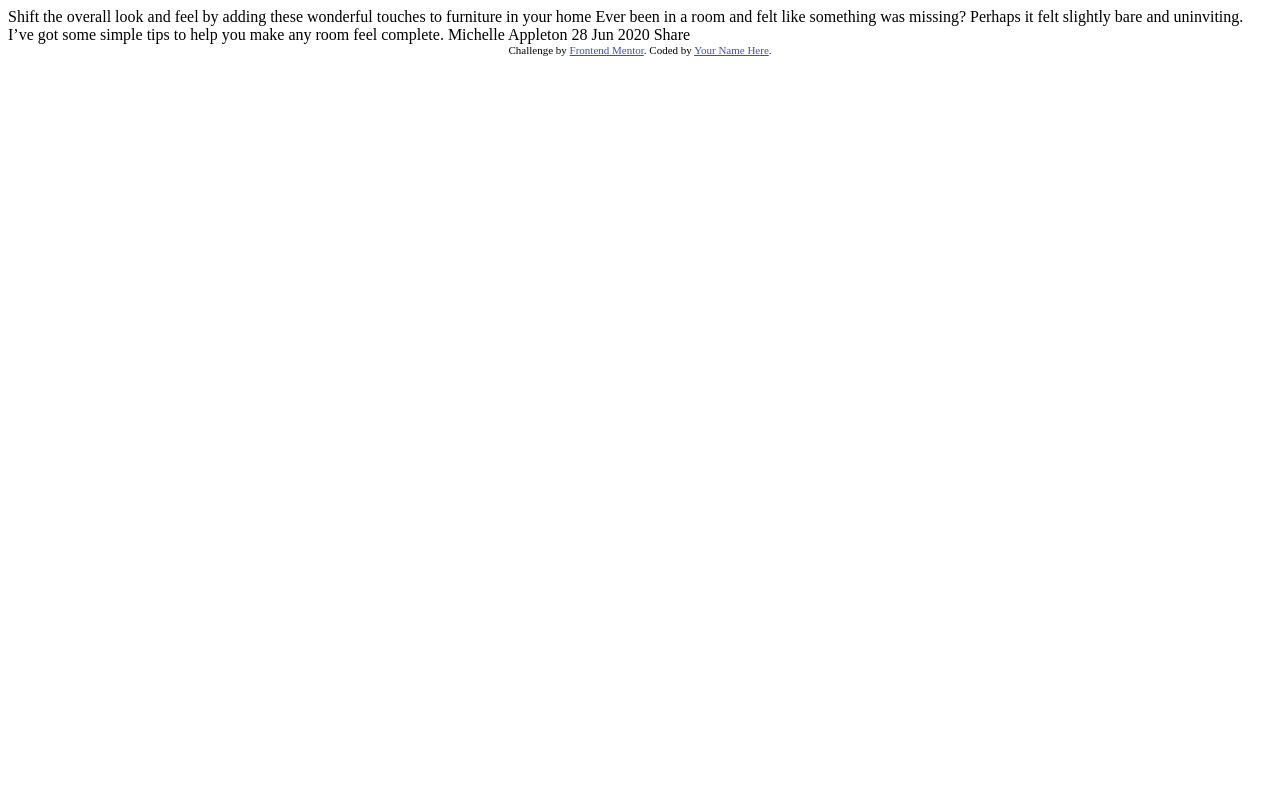
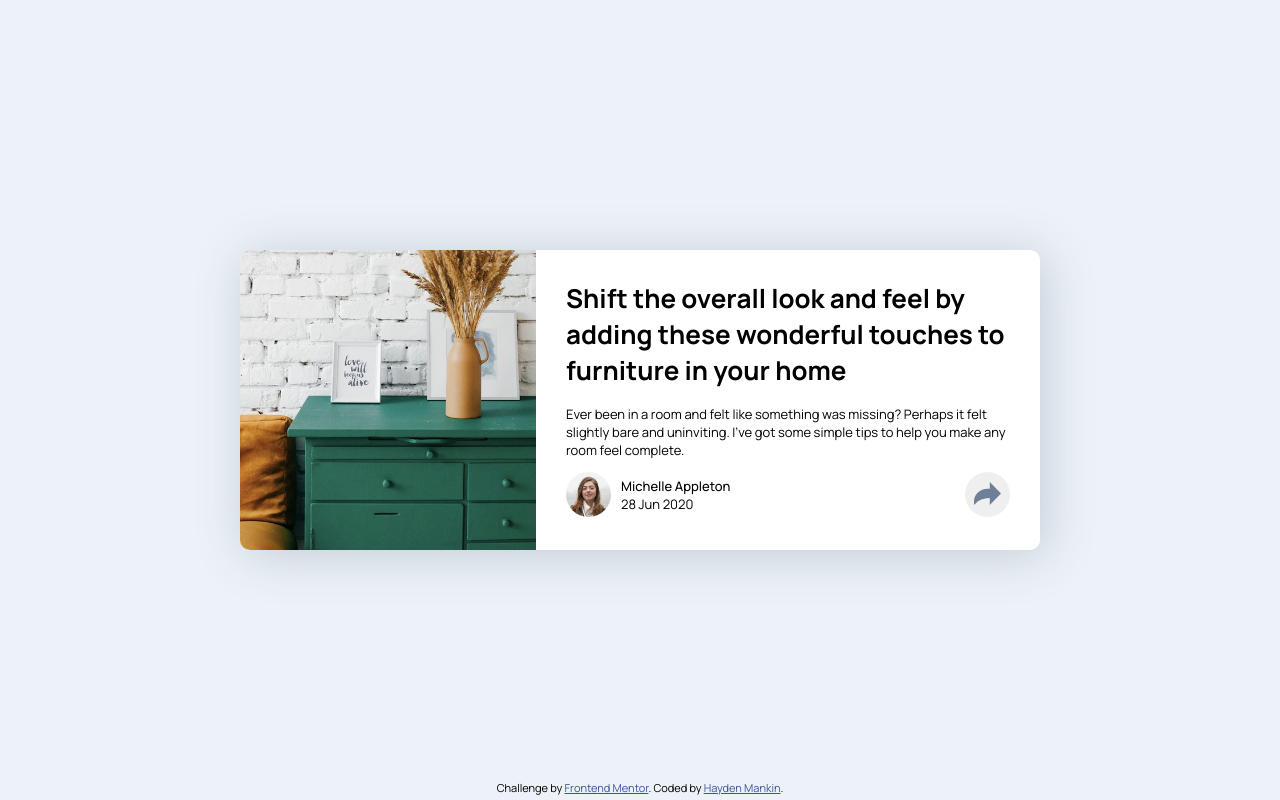
Before and after one commit to DryCreations/article-preview-component, a plain HTML site: page index.html in a window 1280 px wide. Drawn offline with Linux system fonts and the light colour scheme.

Commit message:
basic layout + styling

```diff
--- a/index.html
+++ b/index.html
@@ -6,31 +6,154 @@
 
   <link rel="icon" type="image/png" sizes="32x32" href="./images/favicon-32x32.png">
 
+  <link href="https://fonts.googleapis.com/css2?family=Manrope:wght@400;500;700&display=swap" rel="stylesheet">
+
   <title>Frontend Mentor | Article preview component</title>
 
   <!-- Feel free to remove these styles or customise in your own stylesheet 👍 -->
   <style>
-    .attribution { font-size: 11px; text-align: center; }
+    .attribution { font-size: 11px; text-align: center; position: absolute; bottom: 5px; width: 100%; }
     .attribution a { color: hsl(228, 45%, 44%); }
+
+    body {
+      background-color: hsl(210, 46%, 95%);
+      font-size: 13px;
+      font-family: 'Manrope', sans-serif;
+      margin: 0px;
+    }
+
+    .card {
+      border-radius: 10px;
+      background: #FFF;
+      width: 800px;
+      height: 300px;
+      overflow: hidden;
+
+      display: flex;
+
+      margin: auto;
+
+      margin-top: calc(50vh - 150px);
+
+      box-shadow: 5px 5px 50px hsl(214, 17%, 80%);
+    }
+
+    .featured-image-wrapper {
+      height: 100%;
+      overflow:hidden;
+
+      flex: 4;
+    }
+
+    .featured-image {
+      height: 100%;
+    }
+
+    .card-body {
+      padding: 30px;
+
+      flex: 6;
+    }
+
+    h1 {
+      margin-top: 0px;
+      font-weight: 700;
+    }
+
+    address {
+      font-weight: 500;
+      font-style: normal;
+    }
+
+    .card-meta {
+      display: flex;
+
+      justify-content: center;
+      align-items: center;
+    }
+
+    .avatar {
+
+
+      width: 45px;
+      height: 45px;
+      border-radius: 100%;
+    }
+
+    .meta-info {
+      flex-grow: 1;
+
+      margin-left: 10px
+    }
+
+    .share-button {
+
+
+      width: 45px;
+      height: 45px;
+
+      padding: 0px;
+
+      border-radius: 100%;
+
+      border: none;
+    }
+
+    .share-button img {
+      width: 60%;
+    }
+
+    @media only screen and (max-width: 800px) {
+      .card {
+        width: 90%;
+        height: auto;
+        max-height: 80vh;
+
+        margin-top: 5%;
+
+        flex-direction: column;
+      }
+
+      .featured-image-wrapper {
+        flex: 5
+      }
+
+      .featured-image {
+        height:auto;
+        width: 100%;
+      }
+    }
   </style>
 </head>
 <body>
 
-  Shift the overall look and feel by adding these wonderful
-  touches to furniture in your home
+  <div class="card">
+    <div class="featured-image-wrapper">
+      <img src="images/drawers.jpg" alt="drawers" class="featured-image"/>
+    </div>
+    <div class="card-body">
+      <h1>Shift the overall look and feel by adding these wonderful
+      touches to furniture in your home</h1>
+      <p>Ever been in a room and felt like something was missing? Perhaps
+      it felt slightly bare and uninviting. I’ve got some simple tips
+      to help you make any room feel complete.</p>
+      <div class="card-meta">
+        <img src="images/avatar-michelle.jpg" alt="author" class="avatar"/>
+        <div class="meta-info">
+          <address>Michelle Appleton</address>
+          <time>28 Jun 2020</time>
+        </div>
+        <button class="share-button">
+          <img src="images/icon-share.svg" />
+        </button>
+      </div>
+    </div>
 
-  Ever been in a room and felt like something was missing? Perhaps
-  it felt slightly bare and uninviting. I’ve got some simple tips
-  to help you make any room feel complete.
-
-  Michelle Appleton
-  28 Jun 2020
-
-  Share
+  </div>
 
   <div class="attribution">
     Challenge by <a href="https://www.frontendmentor.io?ref=challenge" target="_blank">Frontend Mentor</a>.
-    Coded by <a href="#">Your Name Here</a>.
+    Coded by <a href="#">Hayden Mankin</a>.
   </div>
 </body>
 </html>
```
Also changed, not shown: 1 other file.
